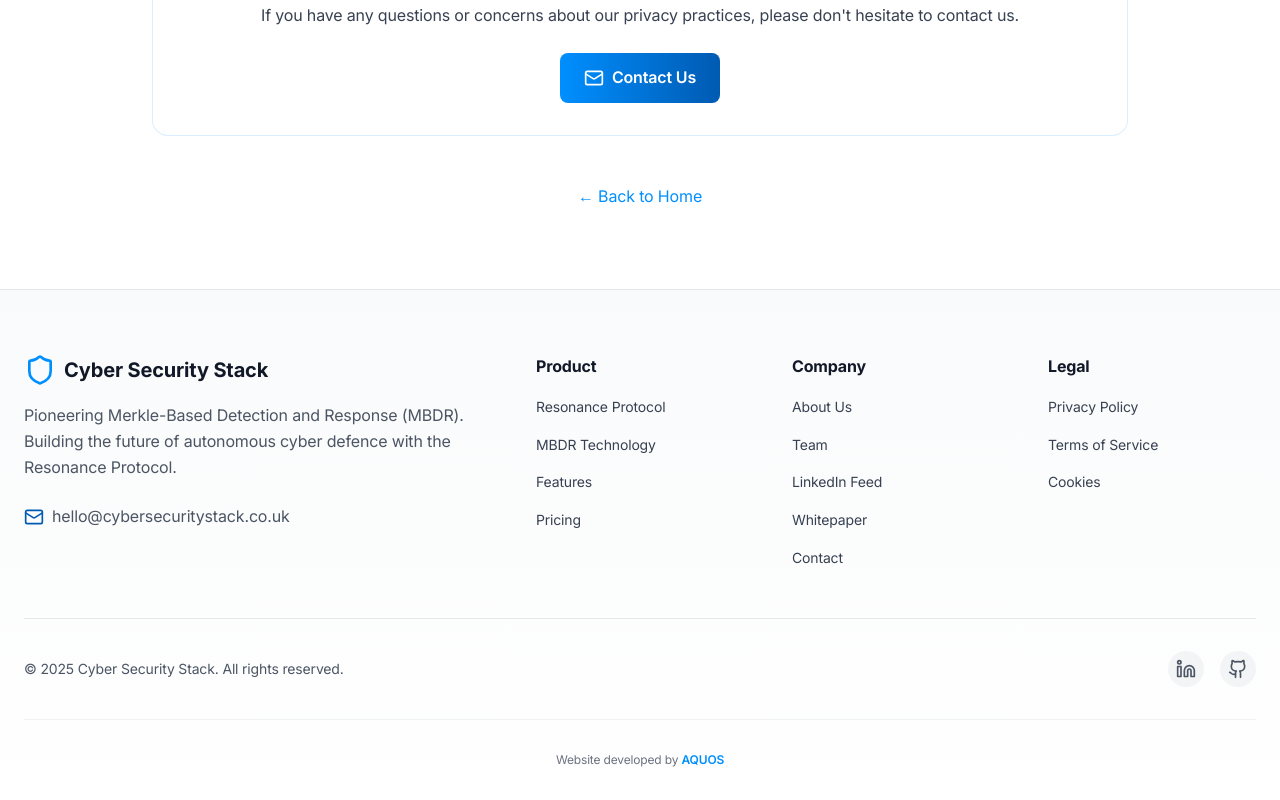
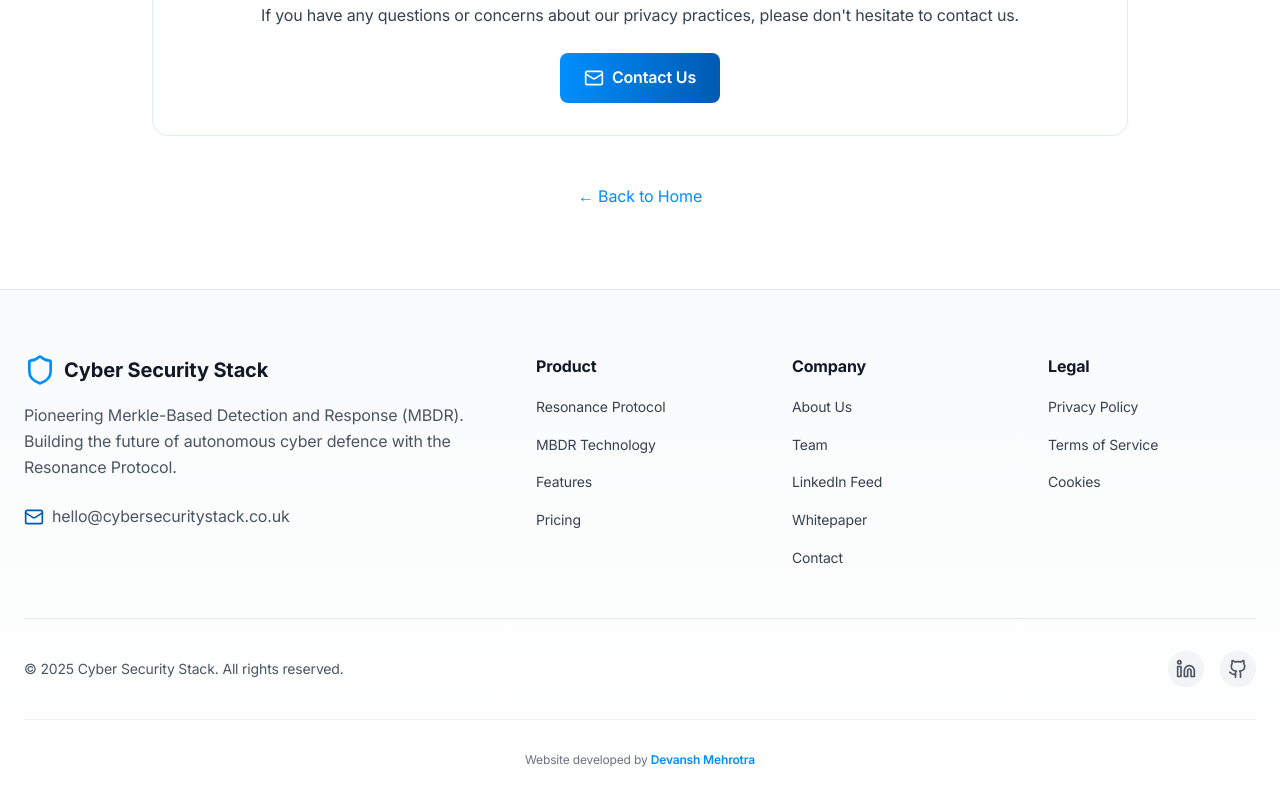
Before and after one commit to DevanshM1211/Cybersecurity-Stack-Website, a Next.js app: page /privacy in a window 1280 px wide. Shown: the part 2982-3782 px from the top of the page. Built offline with nearby package versions, Linux system fonts and the light colour scheme; no server answers.

Commit message:
Update footer developer credit to Devansh Mehrotra
- Changed website developer credit from AQUOS to Devansh Mehrotra
- Updated link to point to https://www.devanshm.com/
- Maintained same styling and hover effects

```diff
--- a/components/Footer.tsx
+++ b/components/Footer.tsx
@@ -155,13 +155,13 @@
           <p>
             Website developed by{" "}
             <motion.a
-              href="https://v0-aquos-website-design.vercel.app/"
+              href="https://www.devanshm.com/"
               target="_blank"
               rel="noopener noreferrer"
               whileHover={{ scale: 1.05 }}
               className="text-cyber-blue hover:text-cyber-purple transition-colors font-semibold"
             >
-              AQUOS
+              Devansh Mehrotra
             </motion.a>
           </p>
         </div>
```
